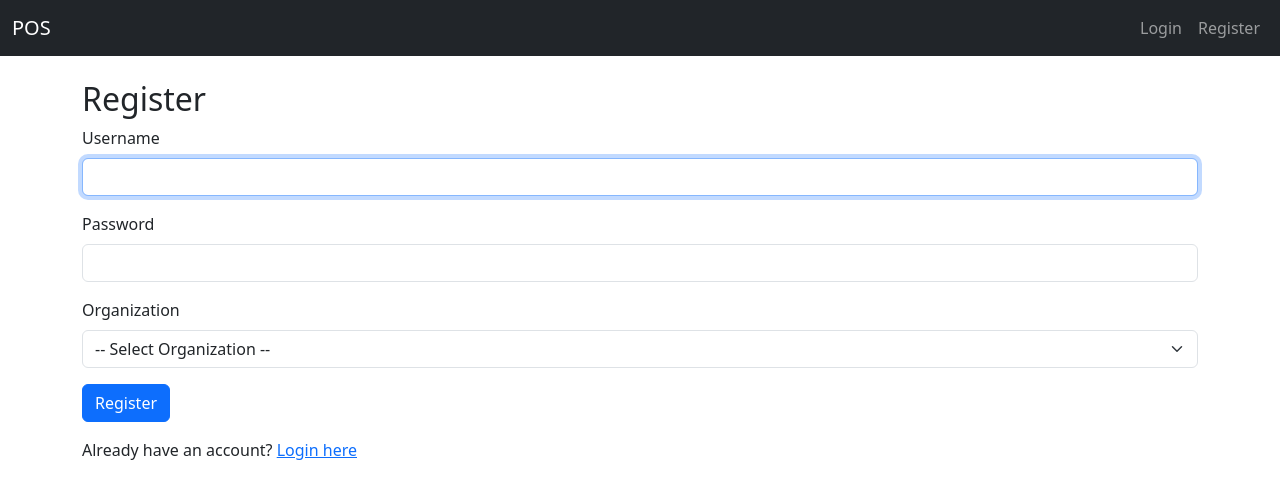
After one commit to ADITYADEB072003/pythonposapp, a Flask app: page /register in a window 1280 px wide. The commit adds this page. Shown: the top 499 px of the page. Run offline with Flask 2, Linux system fonts and the light colour scheme; data that the repository does not hold is empty.

Commit message:
login and register added

```diff
--- a/app.py
+++ b/app.py
@@ -9,6 +9,8 @@ import matplotlib
 matplotlib.use('Agg')
 import matplotlib.pyplot as plt
 
+from werkzeug.security import generate_password_hash, check_password_hash
+from flask_login import LoginManager, UserMixin, login_user, login_required, logout_user, current_user
 from werkzeug.utils import secure_filename
 
 app = Flask(__name__)
@@ -17,8 +19,11 @@ app.secret_key = 'some_secret_key'
 # MongoDB connection
 client = MongoClient("mongodb+srv://adityadeb:eCunNWFwpyZpHdul@testid.hyqwjw5.mongodb.net/?retryWrites=true&w=majority&appName=testid")
 db = client['pos_db']
+
+# Collections
 inventory_col = db['inventory']
 sales_col = db['sales']
+users_col = db['users']
 
 # Upload config
 UPLOAD_FOLDER = 'static/images'
@@ -30,11 +35,129 @@ if not os.path.exists(UPLOAD_FOLDER):
 def allowed_file(filename):
     return '.' in filename and filename.rsplit('.', 1)[1].lower() in ALLOWED_EXTENSIONS
 
+# Flask-Login setup
+login_manager = LoginManager()
+login_manager.init_app(app)
+login_manager.login_view = 'login'
+
+class User(UserMixin):
+    def __init__(self, user_doc):
+        self.id = str(user_doc['_id'])
+        self.username = user_doc['username']
+        self.password_hash = user_doc['password_hash']
+        self.org_id = user_doc.get('org_id')
+
+@login_manager.user_loader
+def load_user(user_id):
+    user_doc = users_col.find_one({"_id": ObjectId(user_id)})
+    if user_doc:
+        return User(user_doc)
+    return None
+
+@app.route('/register', methods=['GET', 'POST'])
+@app.route('/register', methods=['GET', 'POST'])
+# def register():
+#     organizations = list(db['organizations'].find())
+#     if request.method == 'POST':
+#         username = request.form['username'].strip()
+#         password = request.form['password']
+#         org_id = request.form.get('org_id')
+
+#         if not org_id:
+#             flash("Organization selection is required.", "danger")
+#             return redirect(url_for("register"))
+
+#         if users_col.find_one({"username": username}):
+#             flash("Username already exists", "danger")
+#             return redirect(url_for("register"))
+
+#         hashed_pw = generate_password_hash(password)
+#         users_col.insert_one({
+#             "username": username,
+#             "password_hash": hashed_pw,
+#             "org_id": ObjectId(org_id)
+#         })
+#         flash("Registration successful! Please log in.", "success")
+#         return redirect(url_for("login"))
+
+#     return render_template('register.html', organizations=organizations)
+
+@app.route('/register', methods=['GET', 'POST'])
+@app.route('/register', methods=['GET', 'POST'])
+def register():
+    organizations = list(db['organizations'].find())
+    if request.method == 'POST':
+        username = request.form['username'].strip()
+        password = request.form['password']
+        org_id = request.form.get('org_id')
+        new_org_name = request.form.get('new_org_name', '').strip()
+
+        if not org_id:
+            flash("Organization selection is required.", "danger")
+            return redirect(url_for("register"))
+
+        # Handle new organization creation with case-insensitive duplicate check
+        if org_id == 'new':
+            if not new_org_name:
+                flash("New organization name is required.", "danger")
+                return redirect(url_for("register"))
+            # Case-insensitive search for existing organization
+            existing_org = db['organizations'].find_one({
+                "name": {"$regex": f"^{new_org_name}$", "$options": "i"}
+            })
+            if existing_org:
+                org_id = existing_org['_id']
+            else:
+                org_res = db['organizations'].insert_one({"name": new_org_name})
+                org_id = org_res.inserted_id
+        else:
+            org_id = ObjectId(org_id)
+
+        if users_col.find_one({"username": username}):
+            flash("Username already exists", "danger")
+            return redirect(url_for("register"))
+
+        hashed_pw = generate_password_hash(password)
+        users_col.insert_one({
+            "username": username,
+            "password_hash": hashed_pw,
+            "org_id": org_id
+        })
+        flash("Registration successful! Please log in.", "success")
+        return redirect(url_for("login"))
+
+    return render_template('register.html', organizations=organizations)
+
+@app.route('/login', methods=['GET', 'POST'])
+def login():
+    if request.method == 'POST':
+        username = request.form['username'].strip()
+        password = request.form['password']
+
+        user_doc = users_col.find_one({"username": username})
+        if user_doc and check_password_hash(user_doc['password_hash'], password):
+            user = User(user_doc)
+            login_user(user)
+            flash(f"Logged in as {username}", "success")
+            return redirect(url_for('inventory'))
+        else:
+            flash("Invalid username or password", "danger")
+
+    return render_template('login.html')
+
+@app.route('/logout')
+@login_required
+def logout():
+    logout_user()
+    flash("You have been logged out.", "success")
+    return redirect(url_for('login'))
+
 @app.route('/')
 def home():
     return redirect(url_for('inventory'))
 
 @app.route('/inventory', methods=['GET', 'POST'])
+@login_required
 def inventory():
     if request.method == 'POST':
         name = request.form['name'].strip()
@@ -51,11 +174,12 @@ def inventory():
             flash("Invalid price or quantity", "danger")
             return redirect(url_for('inventory'))
 
-        existing = inventory_col.find_one({"name": name})
+        existing = inventory_col.find_one({"name": name, "org_id": ObjectId(current_user.org_id)})
         item_data = {
             "name": name,
             "price": price,
-            "quantity": quantity
+            "quantity": quantity,
+            "org_id": ObjectId(current_user.org_id)
         }
         if filename:
             item_data["image"] = filename
@@ -69,47 +193,58 @@ def inventory():
 
         return redirect(url_for('inventory'))
 
-    items = list(inventory_col.find().sort("name"))
+    items = list(inventory_col.find({"org_id": ObjectId(current_user.org_id)}).sort("name"))
     return render_template('inventory.html', items=items)
 
-@app.route('/inventory/delete/<item_id>')
+@app.route('/inventory/delete/<item_id>', methods=['POST'])
+@login_required
 def delete_inventory(item_id):
-    inventory_col.delete_one({"_id": ObjectId(item_id)})
-    flash("Item deleted.", "info")
+    item = inventory_col.find_one({"_id": ObjectId(item_id), "org_id": ObjectId(current_user.org_id)})
+    if item:
+        inventory_col.delete_one({"_id": ObjectId(item_id)})
+        flash("Item deleted.", "info")
+    else:
+        flash("Item not found or permission denied.", "danger")
     return redirect(url_for('inventory'))
 
 @app.route('/billing', methods=['GET', 'POST'])
+@login_required
 def billing():
     cart = session.get("cart", {})
 
     if request.method == "POST":
         item_id = request.form["item_id"]
         qty = int(request.form["quantity"])
+        product = inventory_col.find_one({"_id": ObjectId(item_id), "org_id": ObjectId(current_user.org_id)})
+        if not product:
+            flash("Invalid product.", "danger")
+            return redirect(url_for('billing'))
         cart[item_id] = cart.get(item_id, 0) + qty
         session["cart"] = cart
         flash("Added to cart.", "success")
         return redirect(url_for("billing"))
 
     search = request.args.get("search", "")
-    query = {}
+    query = {"org_id": ObjectId(current_user.org_id)}
     if search:
-        query = {"name": {'$regex': search, '$options': 'i'}}
+        query["name"] = {'$regex': search, '$options': 'i'}
 
     items = list(inventory_col.find(query))
     cart_items = []
     total = 0
     for item_id, qty in cart.items():
-        product = inventory_col.find_one({"_id": ObjectId(item_id)})
+        product = inventory_col.find_one({"_id": ObjectId(item_id), "org_id": ObjectId(current_user.org_id)})
         if product:
             product["cart_qty"] = qty
             product["subtotal"] = qty * product["price"]
-            product["_id"] = str(product["_id"])   # Convert ObjectId to string for template
+            product["_id"] = str(product["_id"])
             cart_items.append(product)
             total += product["subtotal"]
 
     return render_template("billing.html", items=items, cart=cart_items, total=total, search=search)
 
 @app.route('/cart/delete/<item_id>', methods=['POST'])
+@login_required
 def delete_cart_item(item_id):
     cart = session.get("cart", {})
     if item_id in cart:
@@ -119,24 +254,24 @@ def delete_cart_item(item_id):
     return redirect(url_for("billing"))
 
 @app.route('/checkout', methods=['POST'])
+@login_required
 def checkout():
     cart = session.get("cart", {})
     bill_items = []
-    # First, check all items for stock sufficiency
     for item_id, qty in cart.items():
-        product = inventory_col.find_one({"_id": ObjectId(item_id)})
+        product = inventory_col.find_one({"_id": ObjectId(item_id), "org_id": ObjectId(current_user.org_id)})
         if not product or product['quantity'] < qty:
             flash(f"Not enough stock for {product['name'] if product else 'an item'} (available: {product['quantity'] if product else 0}).", "danger")
             return redirect(url_for("billing"))
 
-    # All items have enough stock: proceed to sale
     for item_id, qty in cart.items():
-        product = inventory_col.find_one({"_id": ObjectId(item_id)})
+        product = inventory_col.find_one({"_id": ObjectId(item_id), "org_id": ObjectId(current_user.org_id)})
         inventory_col.update_one({"_id": ObjectId(item_id)}, {"$inc": {"quantity": -qty}})
         sales_col.insert_one({
             "name": product["name"],
             "quantity": qty,
             "price": product['price'],
+            "org_id": ObjectId(current_user.org_id),
             "date": datetime.utcnow()
         })
         bill_items.append({
@@ -151,22 +286,24 @@ def checkout():
     return redirect(url_for("bill"))
 
 @app.route('/bill')
+@login_required
 def bill():
     cart = session.get("last_bill", [])
     total = sum(item['price'] * item['quantity'] for item in cart)
     return render_template('bill.html', cart=cart, total=total)
 
 @app.route('/sales', methods=['GET', 'POST'])
+@login_required
 def sales_history():
     start = request.args.get('start')
     end = request.args.get('end')
 
-    query = {}
+    query = {'org_id': ObjectId(current_user.org_id)}
     if start and end:
         try:
             start_dt = datetime.strptime(start, '%Y-%m-%d')
             end_dt = datetime.strptime(end, '%Y-%m-%d')
-            query = {'date': {'$gte': start_dt, '$lte': end_dt}}
+            query['date'] = {'$gte': start_dt, '$lte': end_dt}
         except:
             flash("Invalid date format. Use YYYY-MM-DD", "danger")
 
@@ -199,10 +336,32 @@ def sales_history():
     return render_template('sales.html', sales=sales, chart_data=chart_data, start=start, end=end)
 
 @app.route('/sales_chart.png')
+@login_required
 def sales_chart():
+    org_id = ObjectId(current_user.org_id)
+    sales = list(sales_col.find({"org_id": org_id}).sort('date', 1))
+
+    date_sales = {}
+    for sale in sales:
+        if not sale.get('date'):
+            continue
+        dt = sale['date'].strftime('%Y-%m-%d')
+        date_sales[dt] = date_sales.get(dt, 0) + sale['price'] * sale['quantity']
+
+    dates = list(date_sales.keys())
+    sales_values = list(date_sales.values())
+
+    fig, ax = plt.subplots(figsize=(10, 4))
+    ax.bar(dates, sales_values)
+    ax.set_title('Sales Over Time')
+    ax.set_xlabel('Date')
+    ax.set_ylabel('Total Sales (₹)')
+    plt.xticks(rotation=45)
+
     buf = io.BytesIO()
+    plt.tight_layout()
     plt.savefig(buf, format='png')
-    plt.close()
+    plt.close(fig)
     buf.seek(0)
     return Response(buf.getvalue(), mimetype='image/png')
 
--- a/templates/base.html
+++ b/templates/base.html
@@ -3,25 +3,34 @@
 <head>
   <meta charset="UTF-8" />
   <meta name="viewport" content="width=device-width, initial-scale=1" />
-  <title>POS System</title>
+  <title>{% block title %}POS System{% endblock %}</title>
   <link href="https://cdn.jsdelivr.net/npm/bootstrap@5.3.0/dist/css/bootstrap.min.css" rel="stylesheet" />
 </head>
 <body>
 <nav class="navbar navbar-expand-lg navbar-dark bg-dark mb-4">
   <div class="container-fluid">
-    <a class="navbar-brand" href="#">POS</a>
-    <!-- Hamburger toggle button -->
+    <a class="navbar-brand" href="{{ url_for('inventory') }}">POS</a>
     <button class="navbar-toggler" type="button" data-bs-toggle="collapse" data-bs-target="#navbarSupportedContent"
         aria-controls="navbarSupportedContent" aria-expanded="false" aria-label="Toggle navigation">
       <span class="navbar-toggler-icon"></span>
     </button>
-    <!-- Collapsible menu -->
     <div class="collapse navbar-collapse" id="navbarSupportedContent">
+      {% if current_user.is_authenticated %}
         <ul class="navbar-nav me-auto mb-2 mb-lg-0">
           <li class="nav-item"><a class="nav-link" href="{{ url_for('inventory') }}">Inventory</a></li>
           <li class="nav-item"><a class="nav-link" href="{{ url_for('billing') }}">Billing</a></li>
           <li class="nav-item"><a class="nav-link" href="{{ url_for('sales_history') }}">Sales History</a></li>
         </ul>
+        <ul class="navbar-nav ms-auto">
+          <li class="nav-item"><span class="nav-link disabled">Hello, {{ current_user.username }}</span></li>
+          <li class="nav-item"><a class="nav-link" href="{{ url_for('logout') }}">Logout</a></li>
+        </ul>
+      {% else %}
+        <ul class="navbar-nav ms-auto">
+          <li class="nav-item"><a class="nav-link" href="{{ url_for('login') }}">Login</a></li>
+          <li class="nav-item"><a class="nav-link" href="{{ url_for('register') }}">Register</a></li>
+        </ul>
+      {% endif %}
     </div>
   </div>
 </nav>
@@ -30,7 +39,10 @@
   {% with messages = get_flashed_messages(with_categories=true) %}
     {% if messages %}
       {% for category, message in messages %}
-          <div class="alert alert-{{category}}">{{ message }}</div>
+        <div class="alert alert-{{ category }} alert-dismissible fade show" role="alert">
+          {{ message }}
+          <button type="button" class="btn-close" data-bs-dismiss="alert" aria-label="Close"></button>
+        </div>
       {% endfor %}
     {% endif %}
   {% endwith %}
--- /dev/null
+++ b/templates/register.html
@@ -0,0 +1,45 @@
+{% extends "base.html" %}
+{% block title %}Register{% endblock %}
+{% block content %}
+<h2>Register</h2>
+<form method="POST" action="{{ url_for('register') }}">
+  <div class="mb-3">
+    <label for="username" class="form-label">Username</label>
+    <input type="text" id="username" name="username" class="form-control" required autofocus>
+  </div>
+  <div class="mb-3">
+    <label for="password" class="form-label">Password</label>
+    <input type="password" id="password" name="password" class="form-control" required>
+  </div>
+  <div class="mb-3">
+    <label for="org_id" class="form-label">Organization</label>
+    <select id="org_id" name="org_id" class="form-select" required onchange="toggleNewOrgInput()">
+      <option value="">-- Select Organization --</option>
+      {% for org in organizations %}
+      <option value="{{ org._id }}">{{ org.name }}</option>
+      {% endfor %}
+      <option value="new">-- New Organization --</option>
+    </select>
+  </div>
+  <div class="mb-3" id="new_org_div" style="display:none;">
+    <label for="new_org_name" class="form-label">New Organization Name</label>
+    <input type="text" id="new_org_name" name="new_org_name" class="form-control">
+  </div>
+  <button type="submit" class="btn btn-primary">Register</button>
+</form>
+<p class="mt-3">Already have an account? <a href="{{ url_for('login') }}">Login here</a></p>
+
+<script>
+  function toggleNewOrgInput() {
+    const orgSelect = document.getElementById('org_id');
+    const newOrgDiv = document.getElementById('new_org_div');
+    if (orgSelect.value === 'new') {
+      newOrgDiv.style.display = 'block';
+      document.getElementById('new_org_name').required = true;
+    } else {
+      newOrgDiv.style.display = 'none';
+      document.getElementById('new_org_name').required = false;
+    }
+  }
+</script>
+{% endblock %}
--- a/templates/sales.html
+++ b/templates/sales.html
@@ -237,6 +237,7 @@
                     <th class="border-0 fw-bold text-muted small">Date/Item</th>
                     <th class="border-0 fw-bold text-muted text-center small">Qty</th>
                     <th class="border-0 fw-bold text-muted text-end small">Price</th>
+                    <th class="border-0 fw-bold text-muted text-end small">{ sale.Username}}</th>
                     <th class="border-0 fw-bold text-muted text-end small">Total</th>
                   </tr>
                 </thead>
```
Also changed, not shown: templates/login.html (added, +17 -0 lines). Lines whose indentation alone changed are shown as unchanged.
